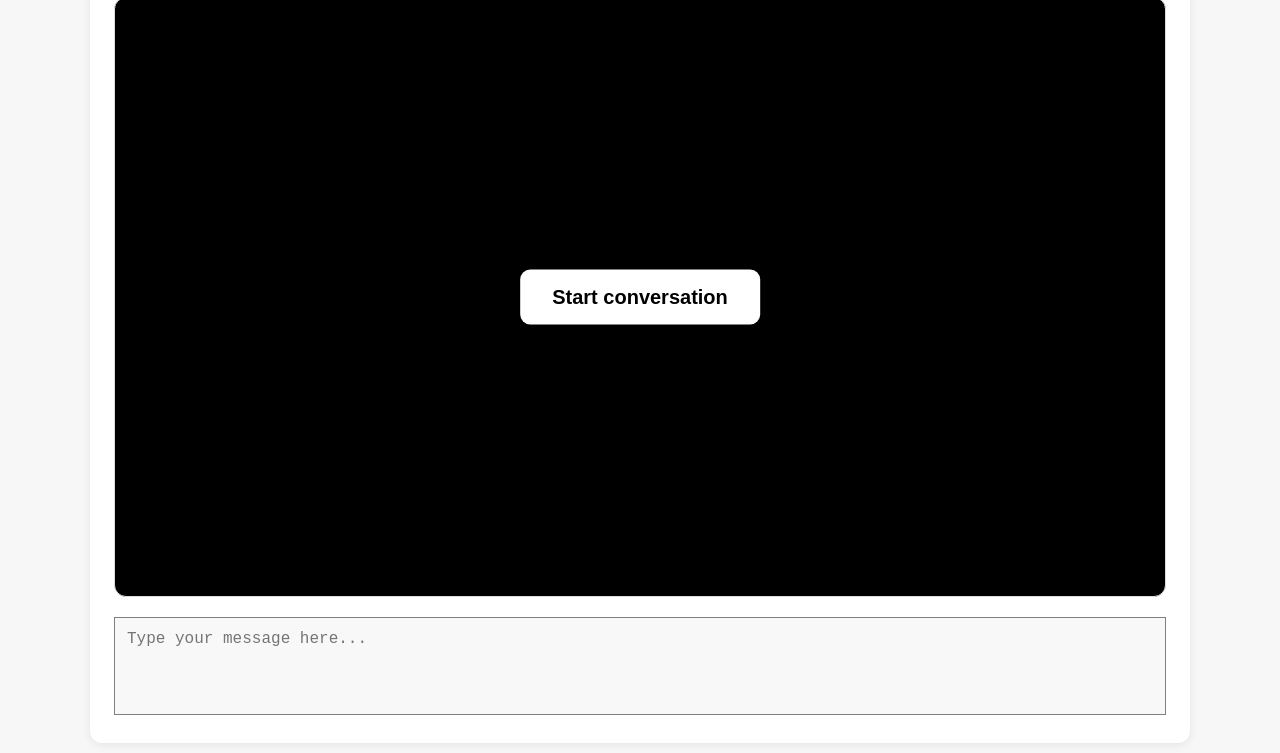
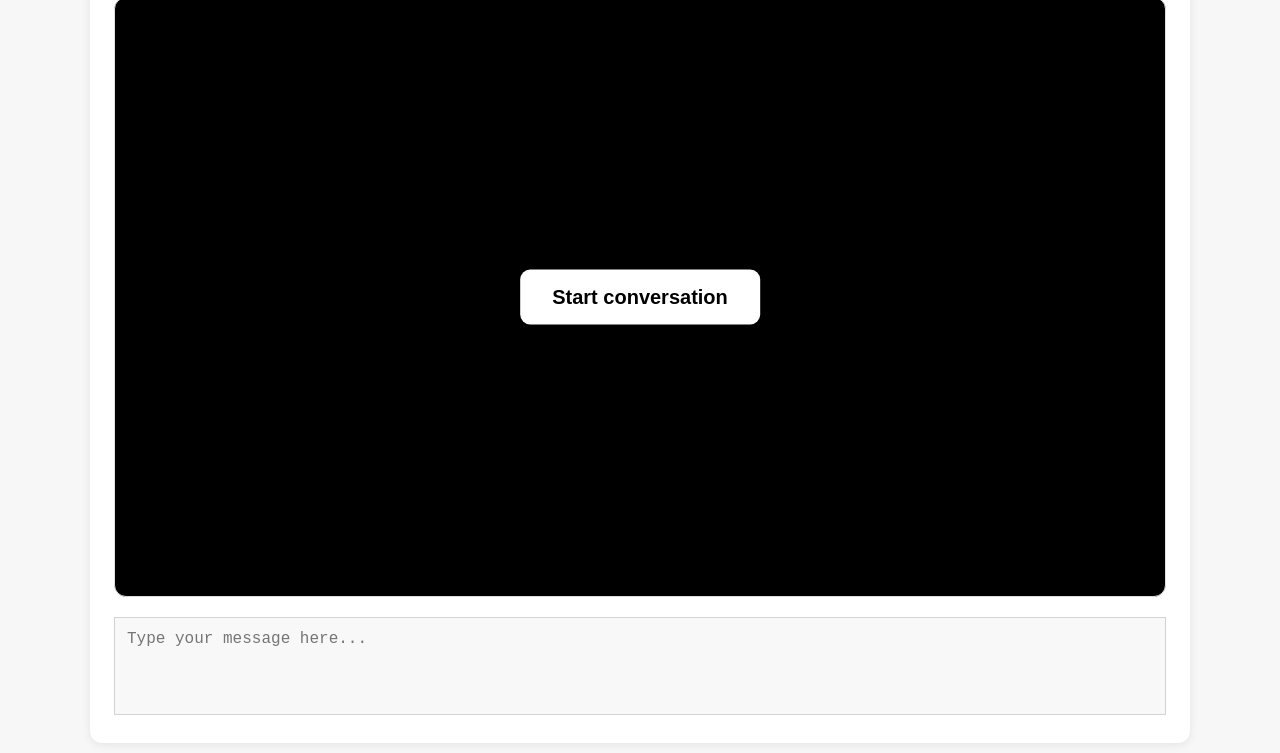
Before and after one commit to Experiment2026/Experiment2026-anam-token-server1, a website: page avatar.html in a window 1280 px wide. Shown: the part 153-906 px from the top of the page. Drawn offline with Linux system fonts and the light colour scheme.

Commit message:
Update avatar.html

```diff
--- a/avatar.html
+++ b/avatar.html
@@ -75,7 +75,7 @@
     #input:disabled {
   background: #F8F8F8;
   color: #666;
-  border: 1px sold #d3d3d3;
+  border: 1px solid #d3d3d3;
   cursor: not-allowed;
 }
   </style>
```
